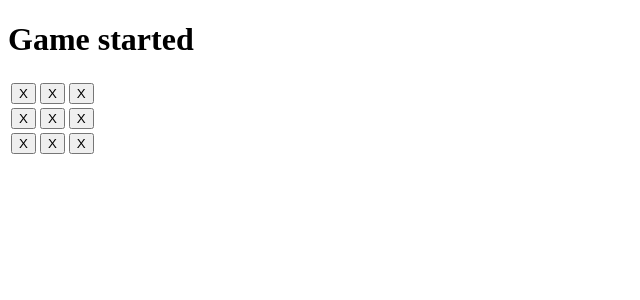
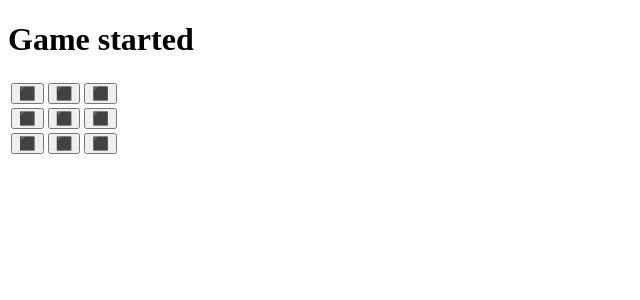
Before and after one commit to mpnogaj/tic-tac-toe-ts, a React app: page /room/1 in a window 1280 px wide. Shown: the top 300 px of the page, without its empty margins (0-640 px from the left). Built offline with nearby package versions, Linux system fonts and the light colour scheme; the HTML template or start-up script is replaced by a standard one.

Commit message:
Added temp state and props to GameComponent

```diff
--- a/src/client/components/GameComponent.tsx
+++ b/src/client/components/GameComponent.tsx
@@ -1,6 +1,48 @@
 import React from 'react';
+import { Socket } from 'socket.io';
 
-class GameComponent extends React.Component {
+type GameComponentProps = {
+	// socket: Socket;
+};
+
+type GameComponentState = {
+	board: string[];
+};
+
+class GameComponent extends React.Component<GameComponentProps, GameComponentState> {
+	constructor(props: GameComponentProps) {
+		super(props);
+
+		this.state = {
+			board: Array(9).fill('⬛')
+		};
+	}
+
+	componentDidMount(): void {
+		//we should subscribe to move made event
+		//and update the state in that event handler
+	}
+
+	componentWillUnmount(): void {
+		//unsubscribe from all ws events here
+	}
+
+	makeMove = (i: number, j: number) => {
+		//tmp while API is in progress
+		const newValue = '❌';
+		const newBoard = this.state.board.map((x, ind) => {
+			if (3 * i + j === ind) return newValue;
+			return x;
+		});
+
+		this.setState({
+			board: newBoard
+		});
+
+		//instead we should only send a request using websocket to the server
+		//to validate out move and to brodcats it to other clients
+	};
+
 	render(): React.ReactNode {
 		return (
 			<table>
@@ -15,9 +57,9 @@ class GameComponent extends React.Component {
 												i={i}
 												j={j}
 												tileClickCallback={(i: number, j: number) => {
-													console.log(`${i} ${j} clicked`);
+													this.makeMove(i, j);
 												}}
-												value={'X'}
+												value={this.state.board[3 * i + j]}
 												key={3 * i + j}
 											/>
 										</th>
--- a/src/client/pages/RoomPage.tsx
+++ b/src/client/pages/RoomPage.tsx
@@ -27,6 +27,7 @@ class RoomPage extends ParamsComponent<empty, RoomPageParams, RoomPageState> {
 			gameStarted: true
 		};
 		//this.socket = io();
+
 		this.aliveIntervalId = undefined;
 	}
 
```
